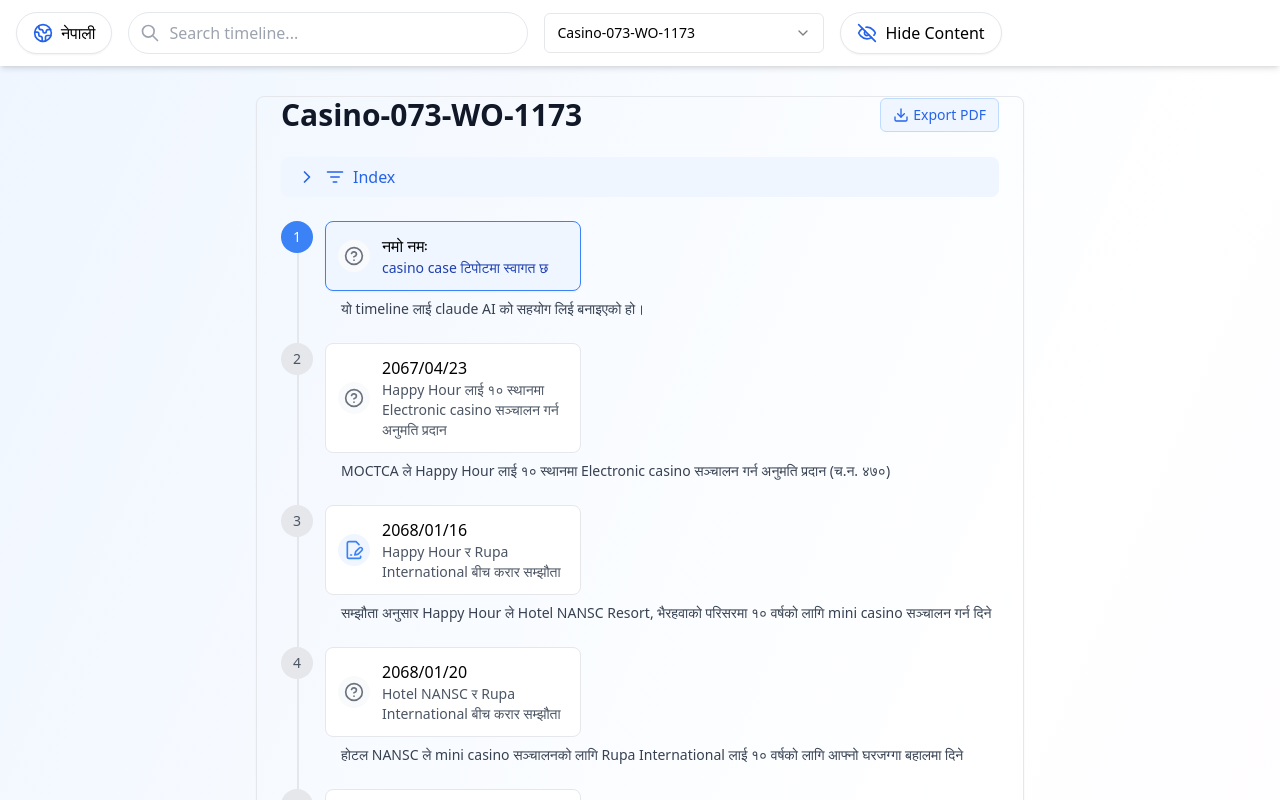
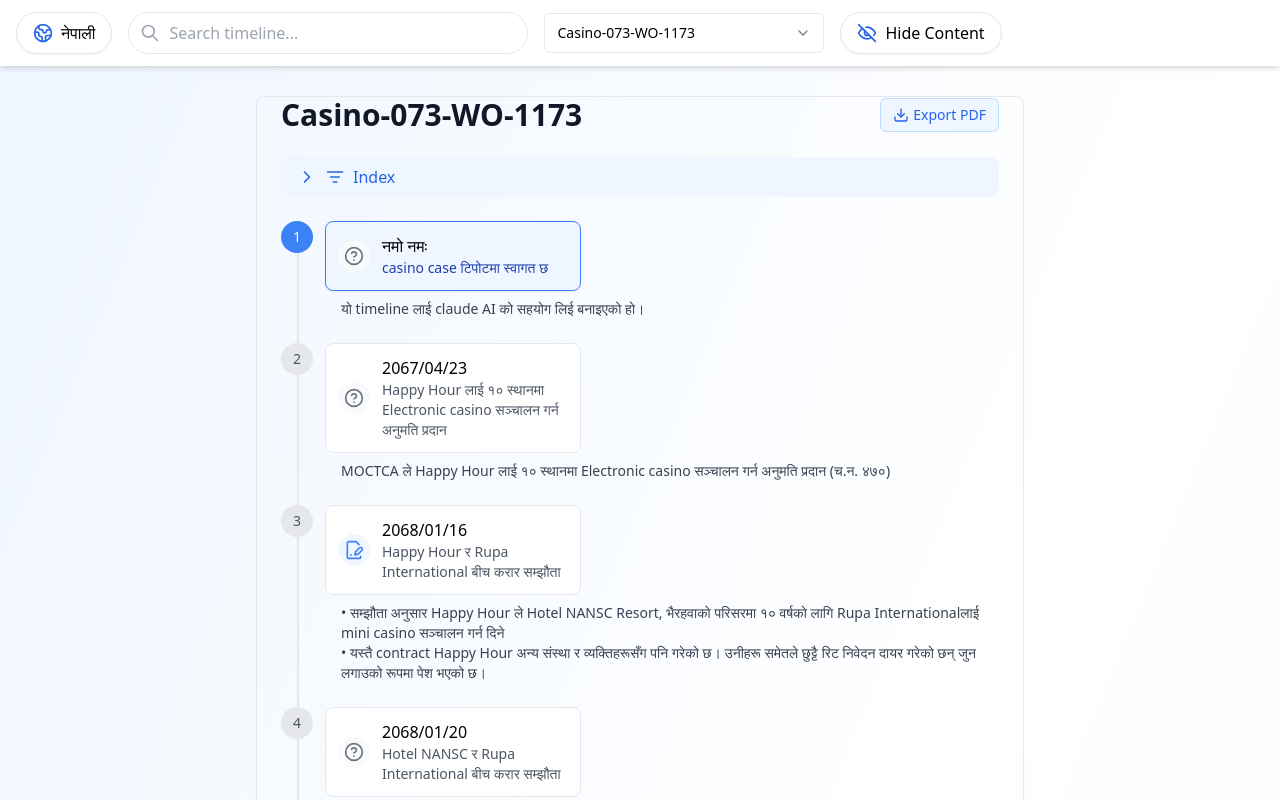
Before and after one commit to ShivaPrasadAcharya/exptimeline.git.io, a React (Vite) app: page / in a window 1280 px wide. Shown: the top 800 px of the page. Built offline with nearby package versions, Linux system fonts and the light colour scheme.

Commit message:
Update timelineData.js

```diff
--- a/src/timelineData.js
+++ b/src/timelineData.js
@@ -52,7 +52,7 @@ export const timelineGroups = {
           "ne": ""
         },
         "description": {
-          "en": "सम्झौता अनुसार Happy Hour ले Hotel NANSC Resort, भैरहवाको परिसरमा १० वर्षको लागि mini casino सञ्चालन गर्न दिने",
+          "en": "• सम्झौता अनुसार Happy Hour ले Hotel NANSC Resort, भैरहवाको परिसरमा १० वर्षको लागि Rupa Internationalलाई mini casino सञ्चालन गर्न दिने \n• यस्तै contract Happy Hour अन्य संस्था र व्यक्तिहरूसँग पनि गरेको छ। उनीहरू समेतले छुट्टै रिट निवेदन दायर गरेको छन् जुन लगाउको रूपमा पेश भएको छ। ",
           "ne": ""
         },
         "category": "contract"
@@ -76,7 +76,7 @@ export const timelineGroups = {
           "ne": ""
         },
         "description": {
-          "en": "Rupa International र Happy Hour विरुद्ध करार यथावत परिपालनाको माग गर्दै ०७३-WO-००९७ को निवेदन दर्ता दायर गरेको। सोमा काजिअ बाट अन्तरकालीन आदेश जारी भएन। सो आदेश उपर १७ नं. निवेदन (०७३-RE-०६४०) दायर हुँदा उच्च अदालत पाटनबाट मिति 2073/12/10 मा करार सम्झौता विपरीत कार्य नगर्नु भन्दै Happy Hour को नाममा अन्तरकालीन आदेश जारी भएको। उक्त ०७३-WO-००९७ को मुद्दामा वादी दावी पुग्ने गरी मिति ..... काठमाडौं जिल्ला अदालतबाट फैसला भएको",
+          "en": "Rupa International र Happy Hour विरुद्ध करार यथावत परिपालनाको माग गर्दै ०७३-WO-००९७ को निवेदन दर्ता दायर गरेको। सोमा काजिअ बाट अन्तरकालीन आदेश जारी भएन। सो आदेश उपर १७ नं. निवेदन (०७३-RE-०६४०) दायर हुँदा उच्च अदालत पाटनबाट मिति 2073/12/10 मा करार सम्झौता विपरीत कार्य नगर्नु भन्दै Happy Hour को नाममा अन्तरकालीन आदेश जारी भएको। उक्त ०७३-WO-००९७ को मुद्दामा वादी दावी पुग्ने गरी मिति 2075 मा काठमाडौं जिल्ला अदालतबाट फैसला भएको",
           "ne": ""
         },
         "category": "court"
```
